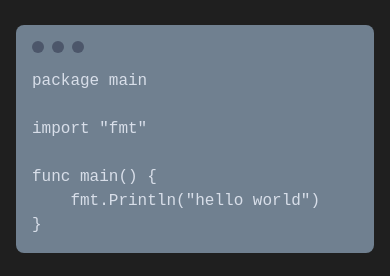
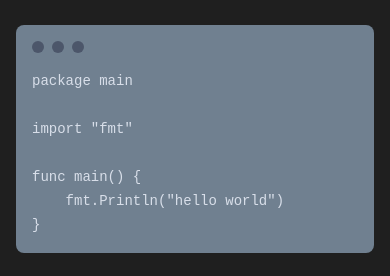
Before and after one commit to Miki535/GoByExample-on-react-native, a React Native app in the folder GoByExample/: screen /HelloWorld in a window 390 px wide. Shown: the part 149-425 px from the top of the page. Built offline with nearby package versions, Linux system fonts and the light colour scheme.

Commit message:
Update HelloWorldScreen.js

```diff
--- a/GoByExample/screens/HelloWorldScreen.js
+++ b/GoByExample/screens/HelloWorldScreen.js
@@ -66,7 +66,7 @@ const styles = StyleSheet.create({
   code: {
     color: '#D8DEE9',
     fontFamily: 'monospace',
-    fontSize: 16,
+    fontSize: 14,
     lineHeight: 24,
   },
 });
```
